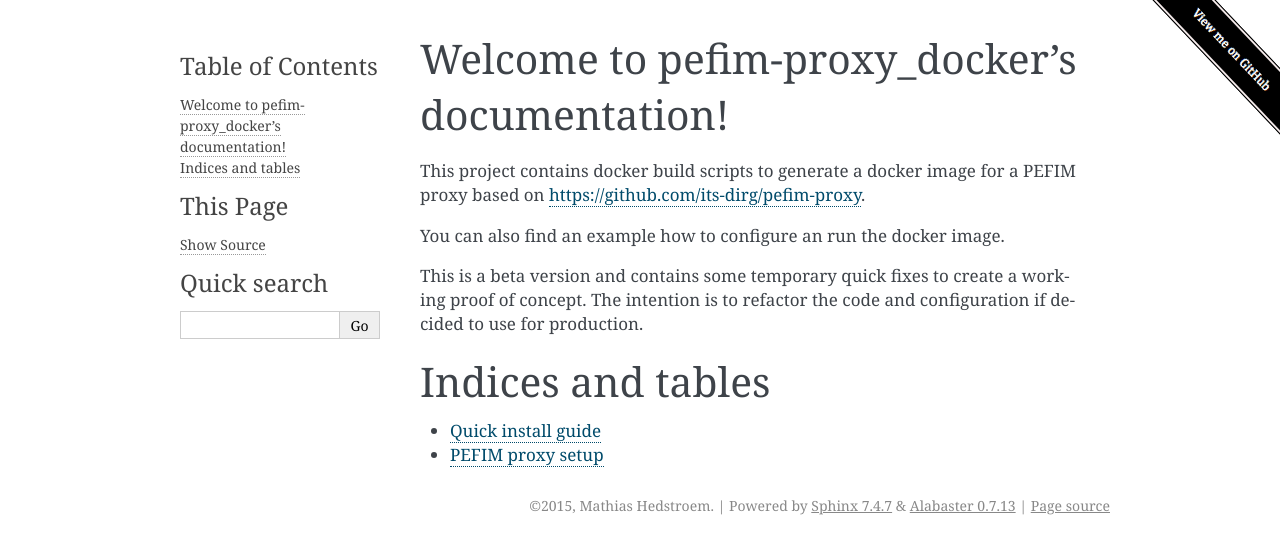
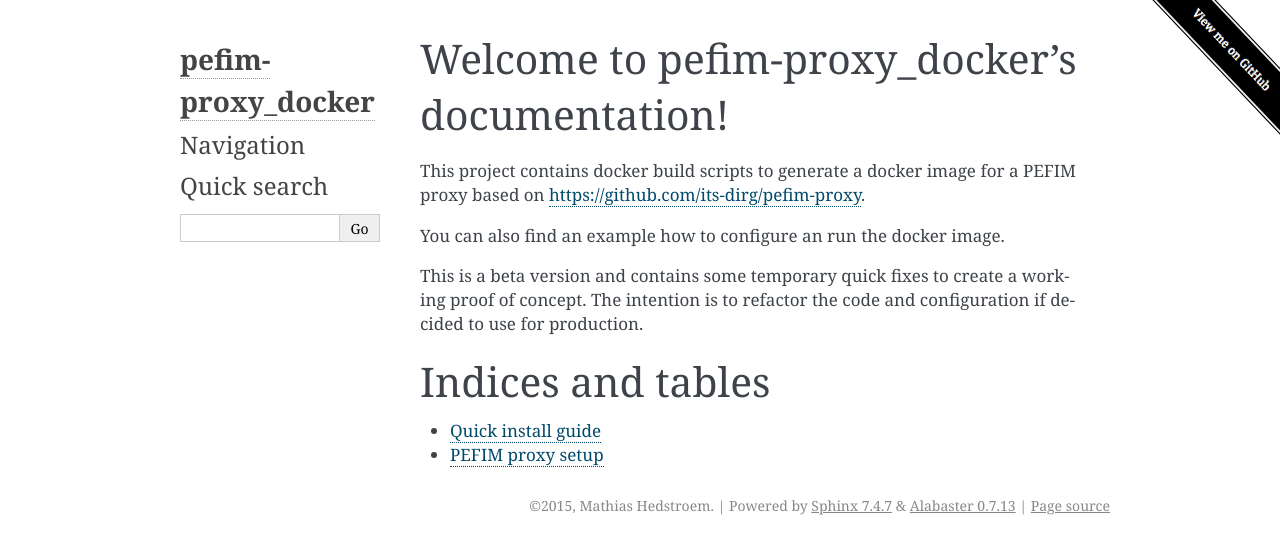
Before and after one commit to its-dirg/pefim-proxy_docker, a Sphinx documentation site: the page built from doc/index.rst, in a window 1280 px wide. Shown: the top 554 px of the page. Built offline with Sphinx 7.4.7, drawn with Linux system fonts in a browser that asks for light colours; some of the changed lines change nothing that is shown.

Commit message:
Changed doc conf.py to standard

```diff
--- a/doc/conf.py
+++ b/doc/conf.py
@@ -1,7 +1,7 @@
 # -*- coding: utf-8 -*-
 #
-# pefim_idp_docker documentation build configuration file, created by
-# sphinx-quickstart on Wed Apr 22 08:26:48 2015.
+# pefim-proxy_docker documentation build configuration file, created by
+# sphinx-quickstart on Mon Mar 31 14:34:22 2015.
 #
 # This file is execfile()d with the current directory set to its
 # containing dir.
@@ -14,7 +14,8 @@
 
 import sys
 import os
-import shlex
+
+import alabaster
 
 # If extensions (or modules to document with autodoc) are in another directory,
 # add these directories to sys.path here. If the directory is relative to the
@@ -29,14 +30,15 @@ import shlex
 # Add any Sphinx extension module names here, as strings. They can be
 # extensions coming with Sphinx (named 'sphinx.ext.*') or your custom
 # ones.
-extensions = []
+extensions = [
+    'alabaster',
+    'sphinx.ext.autodoc'
+]
 
 # Add any paths that contain templates here, relative to this directory.
 templates_path = ['_templates']
 
-# The suffix(es) of source filenames.
-# You can specify multiple suffix as a list of string:
-# source_suffix = ['.rst', '.md']
+# The suffix of source filenames.
 source_suffix = '.rst'
 
 # The encoding of source files.
@@ -46,9 +48,8 @@ source_suffix = '.rst'
 master_doc = 'index'
 
 # General information about the project.
-project = u'pefim_idp_docker'
+project = u'pefim-proxy_docker'
 copyright = u'2015, Mathias Hedstroem'
-author = u'Mathias Hedstroem'
 
 # The version info for the project you're documenting, acts as replacement for
 # |version| and |release|, also used in various other places throughout the
@@ -61,10 +62,7 @@ release = '0.1'
 
 # The language for content autogenerated by Sphinx. Refer to documentation
 # for a list of supported languages.
-#
-# This is also used if you do content translation via gettext catalogs.
-# Usually you set "language" from the command line for these cases.
-language = None
+#language = None
 
 # There are two options for replacing |today|: either, you set today to some
 # non-false value, then it is used:
@@ -100,15 +98,30 @@ pygments_style = 'sphinx'
 # If true, keep warnings as "system message" paragraphs in the built documents.
 #keep_warnings = False
 
-# If true, `todo` and `todoList` produce output, else they produce nothing.
-todo_include_todos = False
-
 
 # -- Options for HTML output ----------------------------------------------
 
 # The theme to use for HTML and HTML Help pages.  See the documentation for
 # a list of builtin themes.
+html_theme_path = [alabaster.get_path()]
 html_theme = 'alabaster'
+html_sidebars = {
+   '**': [
+       'about.html',
+       'navigation.html',
+       'searchbox.html',
+       'donate.html',
+   ]
+}
+
+html_theme_options = {
+   'description': '',
+   'github_button': False,
+   'github_user': 'its-dirg',
+   'github_repo': 'pefim-proxy_docker',
+   'github_banner': False,
+
+}
 
 # Theme options are theme-specific and customize the look and feel of a theme
 # further.  For a list of options available for each theme, see the
@@ -185,22 +198,9 @@ html_static_path = ['_static']
 # This is the file name suffix for HTML files (e.g. ".xhtml").
 #html_file_suffix = None
 
-# Language to be used for generating the HTML full-text search index.
-# Sphinx supports the following languages:
-#   'da', 'de', 'en', 'es', 'fi', 'fr', 'hu', 'it', 'ja'
-#   'nl', 'no', 'pt', 'ro', 'ru', 'sv', 'tr'
-#html_search_language = 'en'
+# Output file base name for HTML help builder.
+htmlhelp_basename = 'pefim-proxy_dockerdoc'
 
-# A dictionary with options for the search language support, empty by default.
-# Now only 'ja' uses this config value
-#html_search_options = {'type': 'default'}
-
-# The name of a javascript file (relative to the configuration directory) that
-# implements a search results scorer. If empty, the default will be used.
-#html_search_scorer = 'scorer.js'
-
-# Output file base name for HTML help builder.
-htmlhelp_basename = 'pefim_idp_dockerdoc'
 
 # -- Options for LaTeX output ---------------------------------------------
 
@@ -213,16 +213,13 @@ latex_elements = {
 
 # Additional stuff for the LaTeX preamble.
 #'preamble': '',
-
-# Latex figure (float) alignment
-#'figure_align': 'htbp',
 }
 
 # Grouping the document tree into LaTeX files. List of tuples
 # (source start file, target name, title,
 #  author, documentclass [howto, manual, or own class]).
 latex_documents = [
-  (master_doc, 'pefim_idp_docker.tex', u'pefim\\_idp\\_docker Documentation',
+  ('index', 'pefim-proxy_docker.tex', u'pefim-proxy_docker Documentation',
    u'Mathias Hedstroem', 'manual'),
 ]
 
@@ -252,8 +249,8 @@ latex_documents = [
 # One entry per manual page. List of tuples
 # (source start file, name, description, authors, manual section).
 man_pages = [
-    (master_doc, 'pefim_idp_docker', u'pefim_idp_docker Documentation',
-     [author], 1)
+    ('index', 'pefim-proxy_docker', u'pefim-proxy_docker Documentation',
+     [u'Mathias Hedstroem'], 1)
 ]
 
 # If true, show URL addresses after external links.
@@ -266,8 +263,8 @@ man_pages = [
 # (source start file, target name, title, author,
 #  dir menu entry, description, category)
 texinfo_documents = [
-  (master_doc, 'pefim_idp_docker', u'pefim_idp_docker Documentation',
-   author, 'pefim_idp_docker', 'One line description of project.',
+  ('index', 'pefim-proxy_docker', u'pefim-proxy_docker Documentation',
+   u'Mathias Hedstroem', 'pefim-proxy_docker', 'One line description of project.',
    'Miscellaneous'),
 ]
 
```
